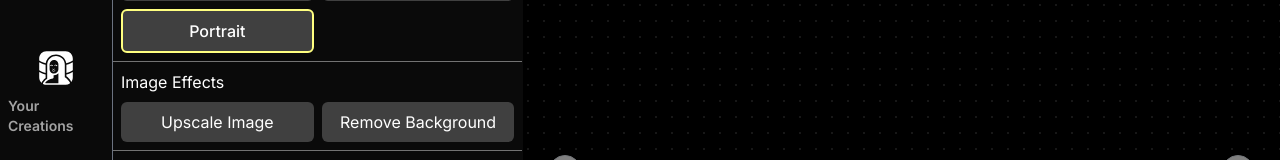
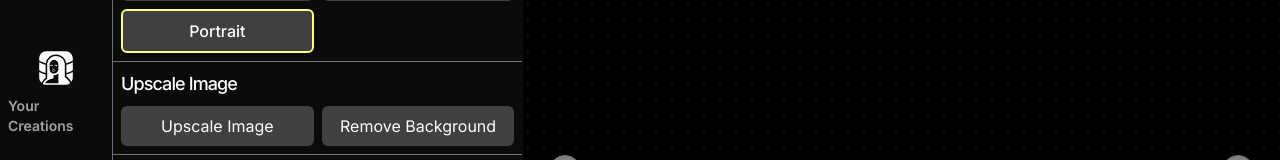
Before and after one commit to themuffineman/pendora, a Next.js app: page /dashboard in a window 1280 px wide. Shown: the part 266-426 px from the top of the page. Built offline with nearby package versions, Linux system fonts and the light colour scheme.

Commit message:
Custom aspect ratio component

```diff
--- a/app/dashboard/page.jsx
+++ b/app/dashboard/page.jsx
@@ -4,6 +4,7 @@ import {useState} from 'react'
 import config from '../../config';
 import ImagesNumber from "@/components/ImagesNumber";
 import AspectRatio from "@/components/AspectRatio";
+import CustomAspect from "@/components/CustomAspect";
 
 
 
@@ -41,11 +42,12 @@ const Page = ()=>{
                     <label className="text-white text-lg tracking-tighter font-medium">Aspect Ratio</label>
                     <div className="grid grid-cols-2 grid-flow-row gap-2">
                         {config.aspect_ratios.map((aspect)=>(<AspectRatio aspectToDisplay={aspect.title} changeAspectRatio={changeAspectRatio} selectedAspectRatio={aspectRatio.title} />))}
+                        {/* <CustomAspect/> */}
                     </div>
                 </div>
 
                 <div className="flex flex-col gap-2 w-full border-b p-2 border-neutral-500">
-                    <label>Image Effects</label>
+                    <label className="text-white text-lg tracking-tighter font-medium">Upscale Image</label>
                     <span className="grid grid-cols-2 grid-flow-row gap-2">
                         <div className="p-2 rounded-md text-white text-center bg-neutral-700 cursor-pointer hover:bg-neutral-800 ">Upscale Image</div>
                         <div className="p-2 rounded-md text-white text-center bg-neutral-700 cursor-pointer hover:bg-neutral-800 text-nowrap ">Remove Background</div>
--- /dev/null
+++ b/components/CustomAspect.jsx
@@ -0,0 +1,17 @@
+const CustomAspect = () => {
+    return (
+      <div className={`capitalize p-2 flex items-center justify-center w-full font-medium rounded-md text-white text-center bg-neutral-700 cursor-pointer hover:bg-neutral-800`}>
+          <div className="flex flex-col gap-1 items-center">
+            <input type="number" className="w-16 h-8 appearance-none focus:outline-white outline-1 bg-black text-white rounded-md p-2"/>
+            {/* <p className="text-gray-300 text-xs capitalize text-center">width</p> */}
+          </div>
+          <svg className="fill-white size-4" xmlns="http://www.w3.org/2000/svg"  viewBox="0 -960 960 960" ><path d="m256-200-56-56 224-224-224-224 56-56 224 224 224-224 56 56-224 224 224 224-56 56-224-224-224 224Z"/></svg>
+          <div className="flex flex-col gap-1 items-center">
+            <input type="number" className="w-16 h-8 focus:outline-white outline-1 bg-black text-white rounded-md p-2"/>
+            {/* <p className="text-gray-300 text-xs capitalize text-center">height</p> */}
+          </div>
+      </div>
+    )
+  }
+
+  export default CustomAspect
```
Also changed, not shown: public/close_FILL0_wght400_GRAD0_opsz24 (1).svg (added).
